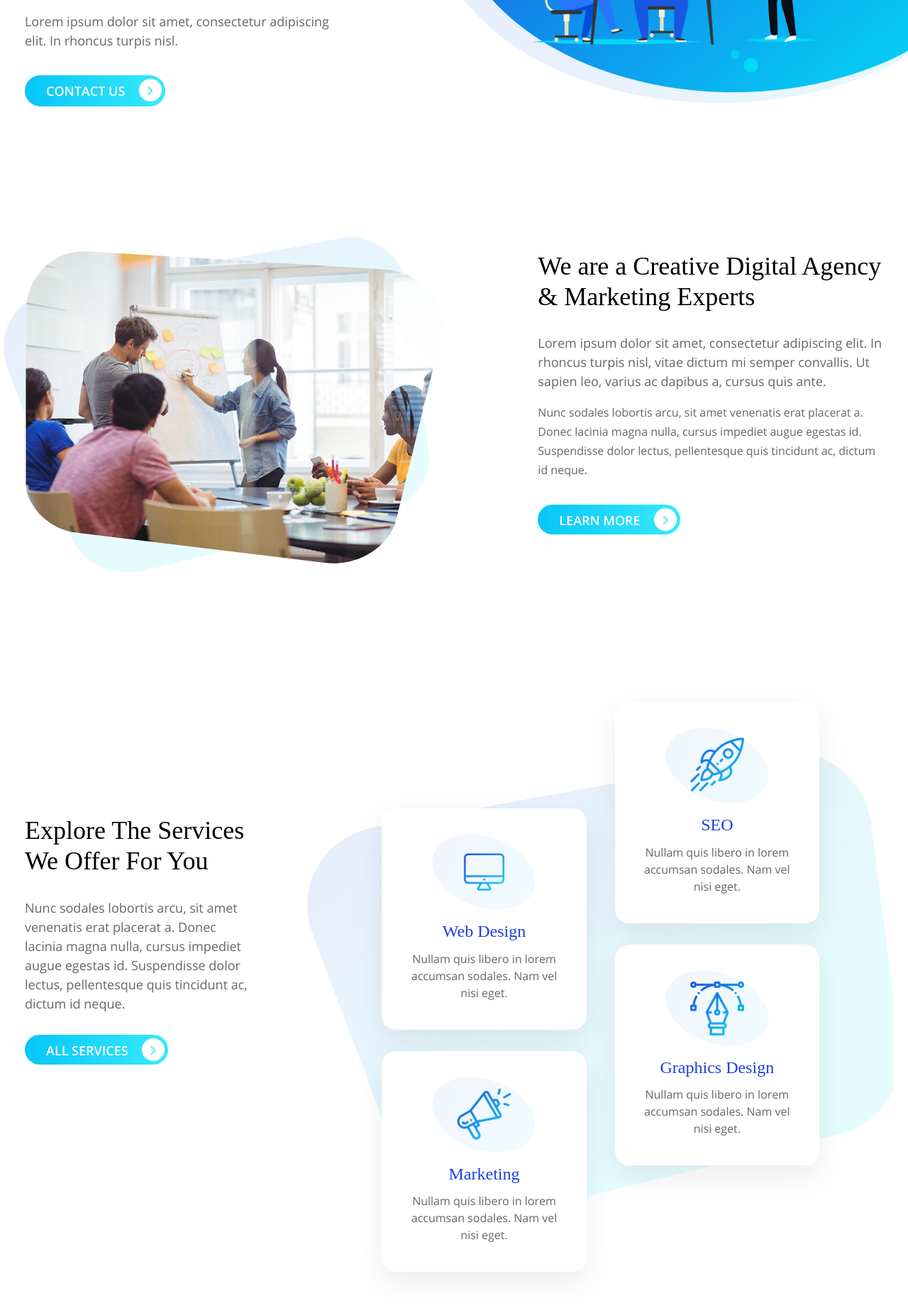
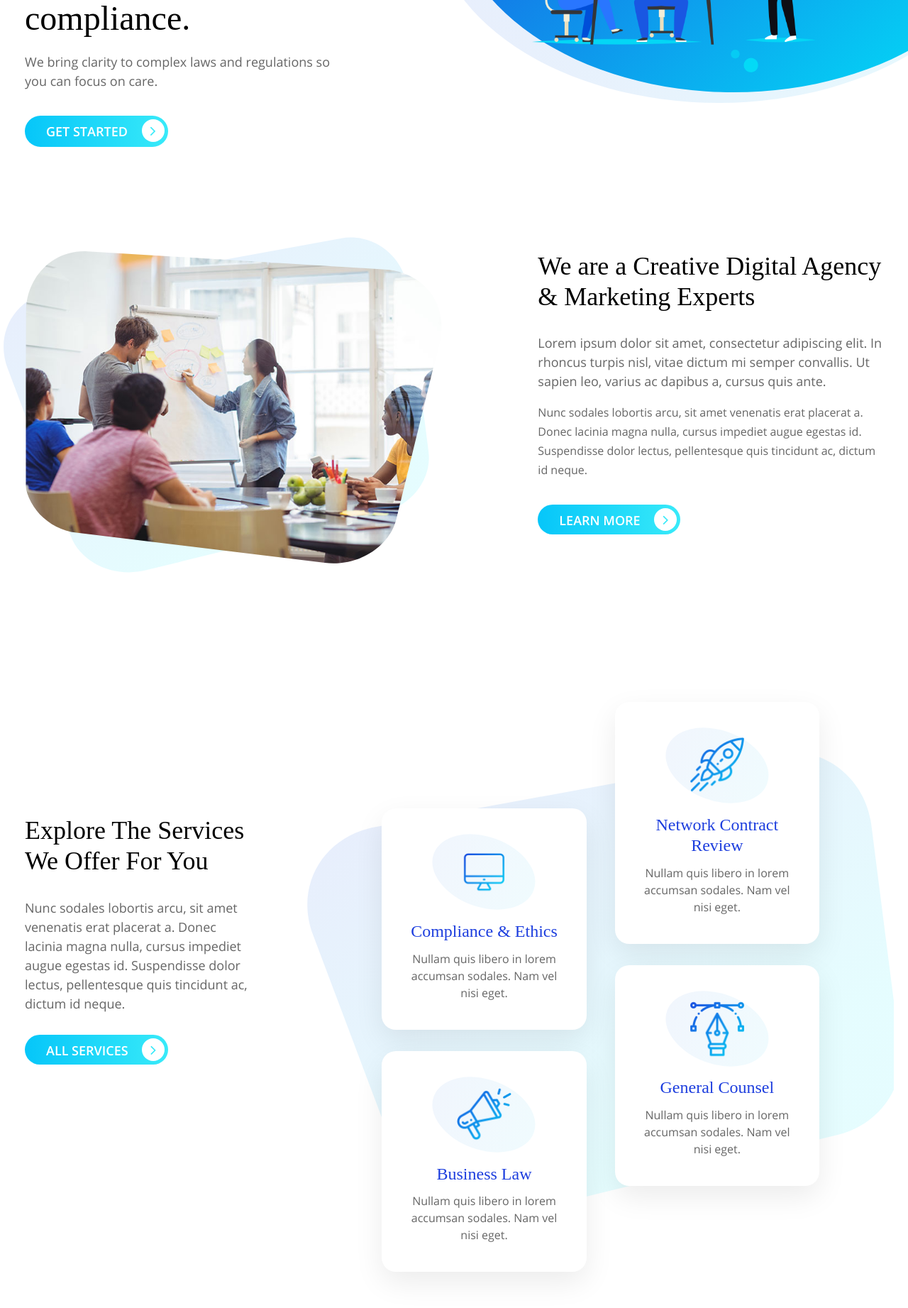
Before and after one commit to Johnson-Group-LLC/johnson-group-llc.github.io, a plain HTML site: page index.html in a window 1280 px wide. Shown: the part 370-2213 px from the top of the page at 71% size. Drawn offline with Linux system fonts and the light colour scheme; a web font is replaced by a local one.

Commit message:
Update index.html

```diff
--- a/index.html
+++ b/index.html
@@ -24,7 +24,7 @@
 </head>
 <body>
 <nav class="navbar navbar-expand-lg navbar-light bg-light bg-transparent" id="gtco-main-nav">
-    <div class="container"><a class="navbar-brand">Solution</a>
+    <div class="container"><a class="navbar-brand">Johnson Group</a>
         <button class="navbar-toggler" data-target="#my-nav" onclick="myFunction(this)" data-toggle="collapse"><span
                 class="bar1"></span> <span class="bar2"></span> <span class="bar3"></span></button>
         <div id="my-nav" class="collapse navbar-collapse">
@@ -47,11 +47,10 @@
     <div class="container">
         <div class="row">
             <div class="col-md-6">
-                <h1> We promise to bring
-                    the best <span>solution</span> for
-                    your business. </h1>
-                <p> Lorem ipsum dolor sit amet, consectetur adipiscing elit. In rhoncus turpis nisl. </p>
-                <a href="#">Contact Us <i class="fa fa-angle-right" aria-hidden="true"></i></a></div>
+                <h1> How the best<span>healthcare</span> providers
+                    and payers manage legal & compliance. </h1>
+                <p> We bring clarity to complex laws and regulations so you can focus on care. </p>
+                <a href="#">Get Started <i class="fa fa-angle-right" aria-hidden="true"></i></a></div>
             <div class="col-md-6">
                 <div class="card"><img class="card-img-top img-fluid" src="images/banner-img.png" alt=""></div>
             </div>
@@ -132,7 +131,7 @@
                         <div class="card text-center">
                             <div class="oval"><img class="card-img-top" src="images/web-design.png" alt=""></div>
                             <div class="card-body">
-                                <h3 class="card-title">Web Design</h3>
+                                <h3 class="card-title">Compliance & Ethics</h3>
                                 <p class="card-text">Nullam quis libero in lorem accumsan sodales. Nam vel nisi
                                     eget.</p>
                             </div>
@@ -140,7 +139,7 @@
                         <div class="card text-center">
                             <div class="oval"><img class="card-img-top" src="images/marketing.png" alt=""></div>
                             <div class="card-body">
-                                <h3 class="card-title">Marketing</h3>
+                                <h3 class="card-title">Business Law</h3>
                                 <p class="card-text">Nullam quis libero in lorem accumsan sodales. Nam vel nisi
                                     eget.</p>
                             </div>
@@ -150,7 +149,7 @@
                         <div class="card text-center">
                             <div class="oval"><img class="card-img-top" src="images/seo.png" alt=""></div>
                             <div class="card-body">
-                                <h3 class="card-title">SEO</h3>
+                                <h3 class="card-title">Network Contract Review</h3>
                                 <p class="card-text">Nullam quis libero in lorem accumsan sodales. Nam vel nisi
                                     eget.</p>
                             </div>
@@ -158,7 +157,7 @@
                         <div class="card text-center">
                             <div class="oval"><img class="card-img-top" src="images/graphics-design.png" alt=""></div>
                             <div class="card-body">
-                                <h3 class="card-title">Graphics Design</h3>
+                                <h3 class="card-title">General Counsel</h3>
                                 <p class="card-text">Nullam quis libero in lorem accumsan sodales. Nam vel nisi
                                     eget.</p>
                             </div>
@@ -346,7 +345,7 @@
         </div>
     </div>
 </div>
-<div class="container-fluid gtco-news" id="news">
+<!--div class="container-fluid gtco-news" id="news">
     <div class="container">
         <h2>Latest News & Articles</h2>
         <div class="owl-carousel owl-carousel2 owl-theme">
@@ -418,7 +417,7 @@
             </div>
         </div>
     </div>
-</div>
+</div-->
 <footer class="container-fluid" id="gtco-footer">
     <div class="container">
         <div class="row">
@@ -456,16 +455,16 @@
                     <div class="col-6">
                         <h4>Services</h4>
                         <ul class="nav flex-column services-nav">
-                            <li class="nav-item"><a class="nav-link" href="#">Web Design</a></li>
-                            <li class="nav-item"><a class="nav-link" href="#">Graphics Design</a></li>
-                            <li class="nav-item"><a class="nav-link" href="#">App Design</a></li>
-                            <li class="nav-item"><a class="nav-link" href="#">SEO</a></li>
-                            <li class="nav-item"><a class="nav-link" href="#">Marketing</a></li>
-                            <li class="nav-item"><a class="nav-link" href="#">Analytic</a></li>
+                            <li class="nav-item"><a class="nav-link" href="#">Compliance & Ethics</a></li>
+                            <li class="nav-item"><a class="nav-link" href="#">Healthcare Law</a></li>
+                            <li class="nav-item"><a class="nav-link" href="#">Contract Negotiation</a></li>
+                            <li class="nav-item"><a class="nav-link" href="#">HIPAA Privacy</a></li>
+                            <li class="nav-item"><a class="nav-link" href="#">Internal Audits</a></li>
+                            <li class="nav-item"><a class="nav-link" href="#">General Counsel</a></li>
                         </ul>
                     </div>
                     <div class="col-12">
-                        <p>&copy; 2019. All Rights Reserved. Design by <a href="https://gettemplates.co" target="_blank">GetTemplates</a>.</p>
+                        <p>&copy; 2019. All Rights Reserved. Made with <a href="https://gettemplates.co" target="_blank">love</a> in Minneapolis.</p>
                     </div>
                 </div>
             </div>
```
